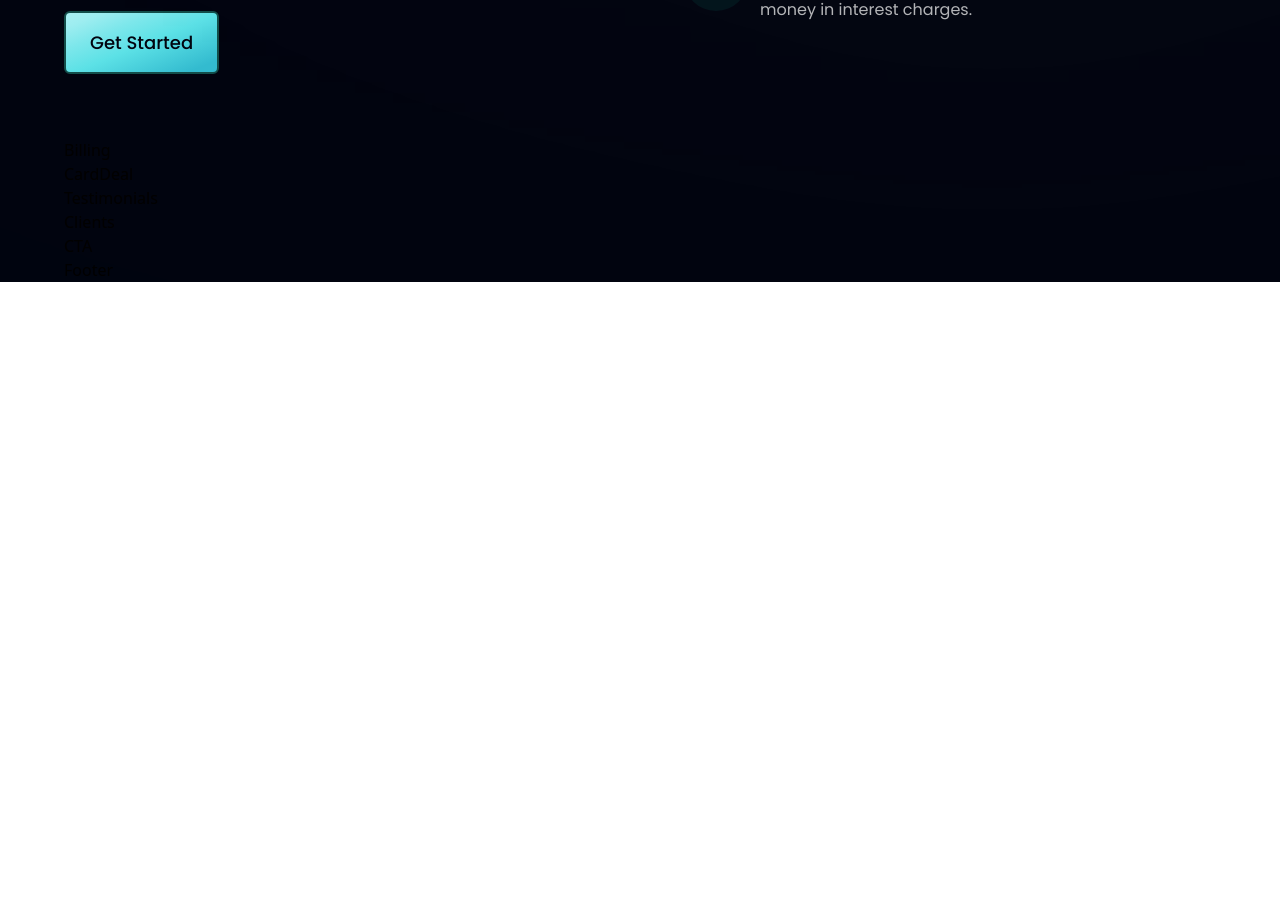
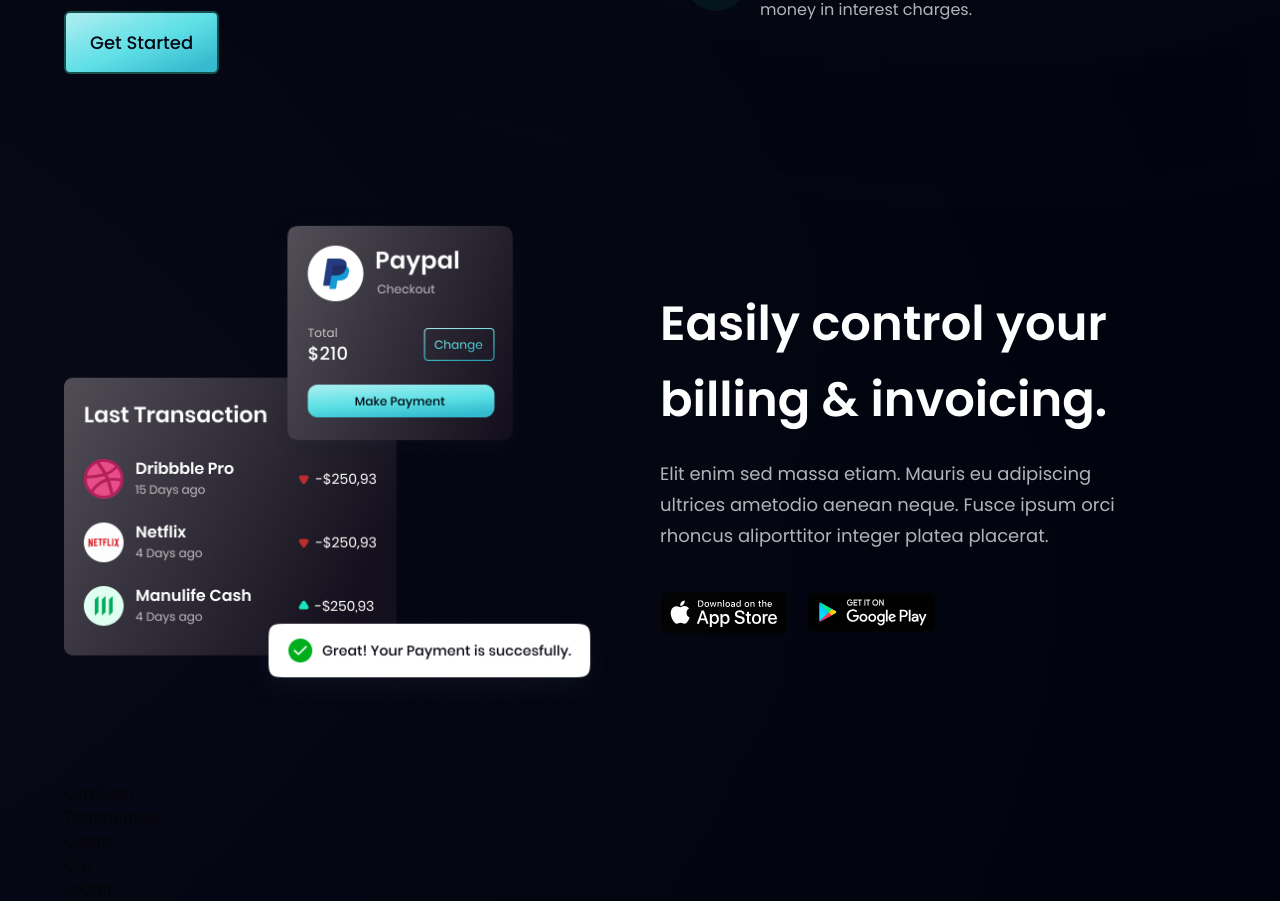
Before and after one commit to sebastian-plata/jsmastery_project-3, a React (Vite) app: page / in a window 1280 px wide. Shown: the part 1412-2313 px from the top of the page. Before the commit the page ends 1694 px from the top, so only its background shows below. Built offline with nearby package versions, Linux system fonts and the light colour scheme.

Commit message:
build: finish billing section

```diff
--- a/src/components/Billing.jsx
+++ b/src/components/Billing.jsx
@@ -1,11 +1,27 @@
-import React from 'react'
+import React from "react";
+import { apple, bill, google } from "../assets";
+import styles, { layout } from "../styles";
 
-const Billing = () => {
-  return (
-    <div>
-      Billing
+const Billing = () => (
+  <section id="product" className={layout.sectionReverse}>
+    <div className={layout.sectionImgReverse}>
+      <img
+        src={bill}
+        alt="billing"
+        className="w-[100%] h-[100%] relative z-[5]"
+      />
+      <div className="absolute z-[3] -left-1/2 top-0 w-[50%] h-[50%] rounded-full white__gradient" />
+      <div className="absolute z-[0] -left-1/2 bottom-0 w-[50%] h-[50%] rounded-full pink__gradient" />
     </div>
-  )
-}
+    <div className={layout.sectionInfo}>
+      <h2 className={styles.heading2}>Easily control your <br className="sm:block hidden"/> billing & invoicing.</h2>
+      <p className={`${styles.paragraph} max-w-[470px] mt-5`}>Elit enim sed massa etiam. Mauris eu adipiscing ultrices ametodio aenean neque. Fusce ipsum orci rhoncus aliporttitor integer platea placerat.</p>
+      <div className="flex flex-row flex-wrap sm:mt-10 mt-6">
+      <img src={apple} alt="apple store" className="w-[128px] h-[42px] object-contain mr-5 cursor-pointer" />
+      <img src={google} alt="google play" className="w-[128px] h-[42px] object-contain cursor-pointer" />
+        </div>
+    </div>
+  </section>
+);
 
-export default Billing
+export default Billing;
```
Also changed, not shown: 1 other file (tests, documents, lock files or other folders).
